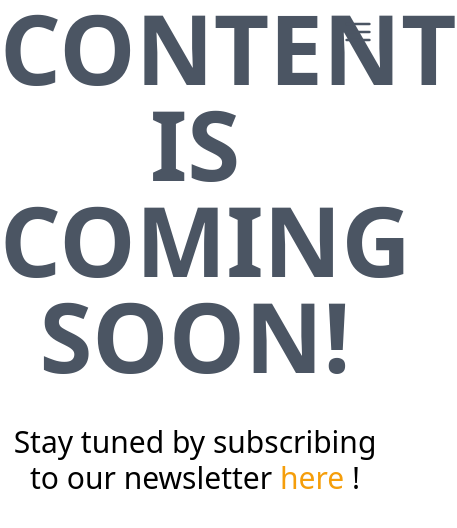
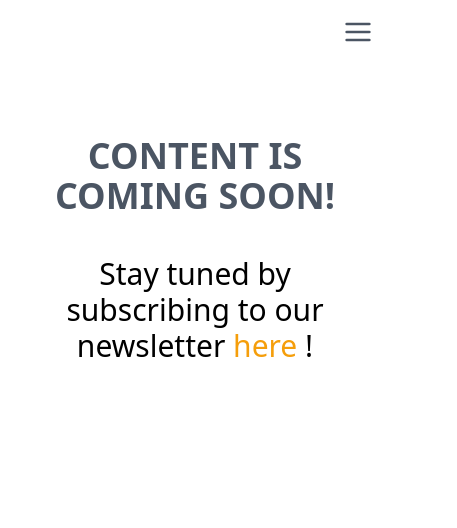
Before and after one commit to Vahdian/bbtailwind, a React (Create React App) app: page /vegan-lifestyle in a window 390 px wide. Shown: the top 528 px of the page, 457 px wide, since content can reach past the window. Built offline with nearby package versions, Linux system fonts and the light colour scheme.

Commit message:
more done

```diff
--- a/src/pages/Landing/LandingPage.jsx
+++ b/src/pages/Landing/LandingPage.jsx
@@ -8,7 +8,7 @@ import "./LandingPage.css";
 export default function LandingPage() {
   return (
     <div className="flex justify-center items-center flex-col animation">
-      <h1 className="sm:text-9xl text-gray-600 sm:w-4/6 mt-60 sm:mt-40 text-center text-6xl font-bold p-10 relative">
+      <h1 className="sm:text-9xl text-gray-600 sm:w-4/6 mt-48 sm:mt-60 text-center text-6xl font-bold p-10 relative">
         WELCOME TO MY VOOD<span className="text-yellow-400">.</span>
       </h1>
       <div className="sm:relative absolute bottom-0 flex p-2">
--- a/src/pages/veganlifestyle/Veganlifestyle.jsx
+++ b/src/pages/veganlifestyle/Veganlifestyle.jsx
@@ -3,8 +3,8 @@ import {Link} from "react-router-dom";
 
 function Veganlifestyle(props) {
     return (
-        <div className="text-center">
-            <h1 className="text-8xl font-bold text-gray-600 sm:mt-40">CONTENT IS COMING SOON!</h1>
+        <div className="absolute sm:relative top-28 text-center p-6">
+            <h1 className="text-4xl  sm:text-8xl font-bold text-gray-600 sm:mt-40">CONTENT IS COMING SOON!</h1>
             <p className="mt-10 text-3xl">Stay tuned by subscribing to our newsletter<Link to="/"><span className="text-yellow-500"> here </span></Link>!</p>
         </div>
     );
--- a/src/shared/navbar/Navbar.jsx
+++ b/src/shared/navbar/Navbar.jsx
@@ -57,7 +57,7 @@ export default function Navbar() {
       <div
         className={
           menuChange
-            ? "flex absolute w-full h-full bg-white z-50 flex flex-col text-6xl items-center p-16 text-center justify-between animation-fast font-bold  text-gray-600"
+            ? "flex fixed w-full h-full bg-white z-50 flex flex-col text-6xl items-center p-16 text-center justify-between animation-fast font-bold  text-gray-600"
             : "hidden"
         }
       >
```
